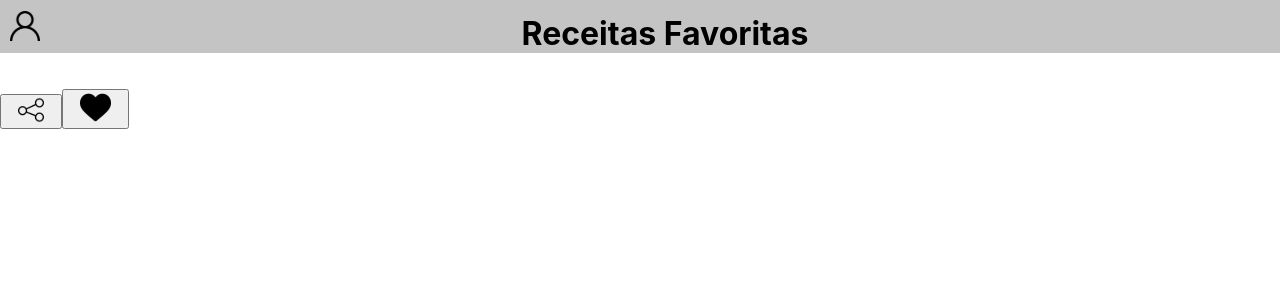
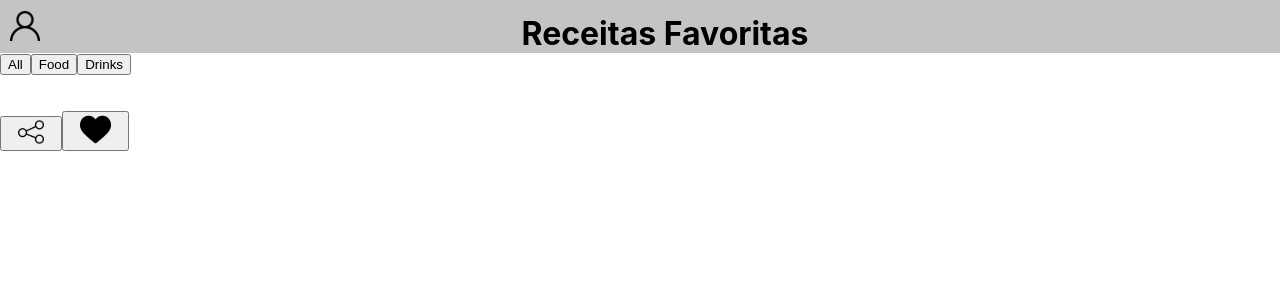
Before and after one commit to tryber/sd-04-recipes-app-7, a React (Create React App) app: page /receitas-favoritas in a window 1280 px wide. Shown: the top 300 px of the page. Built offline with nearby package versions, Linux system fonts and the light colour scheme; no server answers.

Commit message:
ccryagain

```diff
--- /dev/null
+++ b/src/components/RecipesButtons/index.js
@@ -0,0 +1,37 @@
+import React from 'react'
+import PropTypes from 'prop-types';
+
+
+function RecipesButtons({ handleClick }) {
+  return (
+    <div>
+      <button
+        data-testid="filter-by-all-btn"
+        onClick={() => handleClick('all')}
+        className="recipes-button"
+      >
+        All
+      </button>
+      <button
+        data-testid="filter-by-food-btn"
+        onClick={() => handleClick('comida')}
+        className="recipes-button"
+      >
+        Food
+      </button>
+      <button
+        data-testid="filter-by-drink-btn"
+        onClick={() => handleClick('bebida')}
+        className="recipes-button"
+      >
+        Drinks
+      </button>
+    </div>
+  );
+}
+
+RecipesButtons.propTypes = {
+  handleClick: PropTypes.func.isRequired,
+};
+
+export default RecipesButtons;
--- a/src/pages/FavoriteRecipes.js
+++ b/src/pages/FavoriteRecipes.js
@@ -3,6 +3,7 @@ import { Link } from 'react-router-dom';
 import Header from '../components/Header';
 import ShareButon from '../images/shareIcon.svg';
 import FavoriteButon from '../images/blackHeartIcon.svg';
+import RecipesButtons from '../components/RecipesButtons';
 
 const createCards = (params, setUpdateUnfavorite) =>
   params.map(
@@ -57,7 +58,7 @@ const mountFavoriteList = (filter, favorites, setUpdateUnfavorite) => {
 
 function FavoriteRecipes() {
   const [updateUnfavorite, setUpdateUnfavorite] = useState(false);
-  const [filterRecipes] = useState('all');
+  const [filterRecipes, setFilterRecipes] = useState('all');
   const [favorites, setFavorites] = useState([]);
 
   const getFavoritesAndSet = () => {
@@ -74,7 +75,7 @@ function FavoriteRecipes() {
   return (
     <div>
       <Header title="Receitas Favoritas" visible={false} />
-      {/* Recipes buttons */}
+      <RecipesButtons setFilterRecipes/>
       {favorites && favorites.length >= 1
         ? mountFavoriteList(filterRecipes, favorites, setUpdateUnfavorite)
         : null}
```
